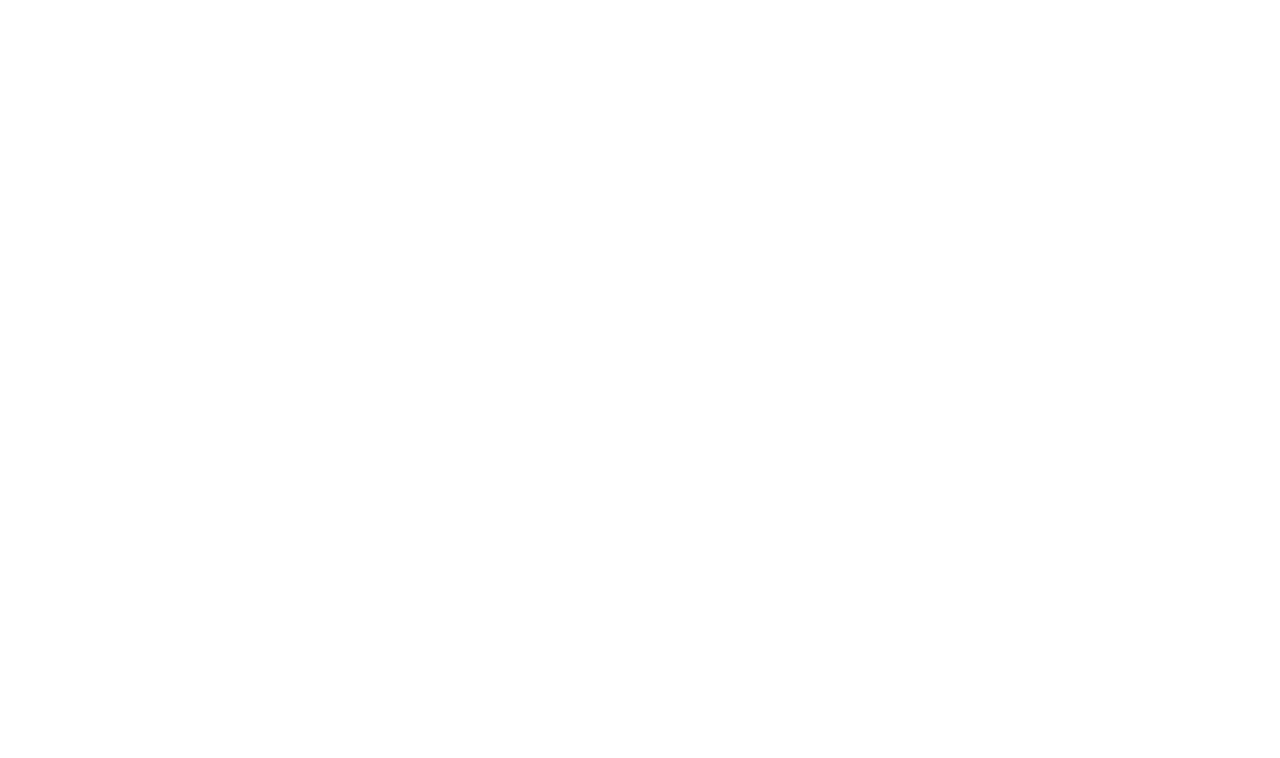
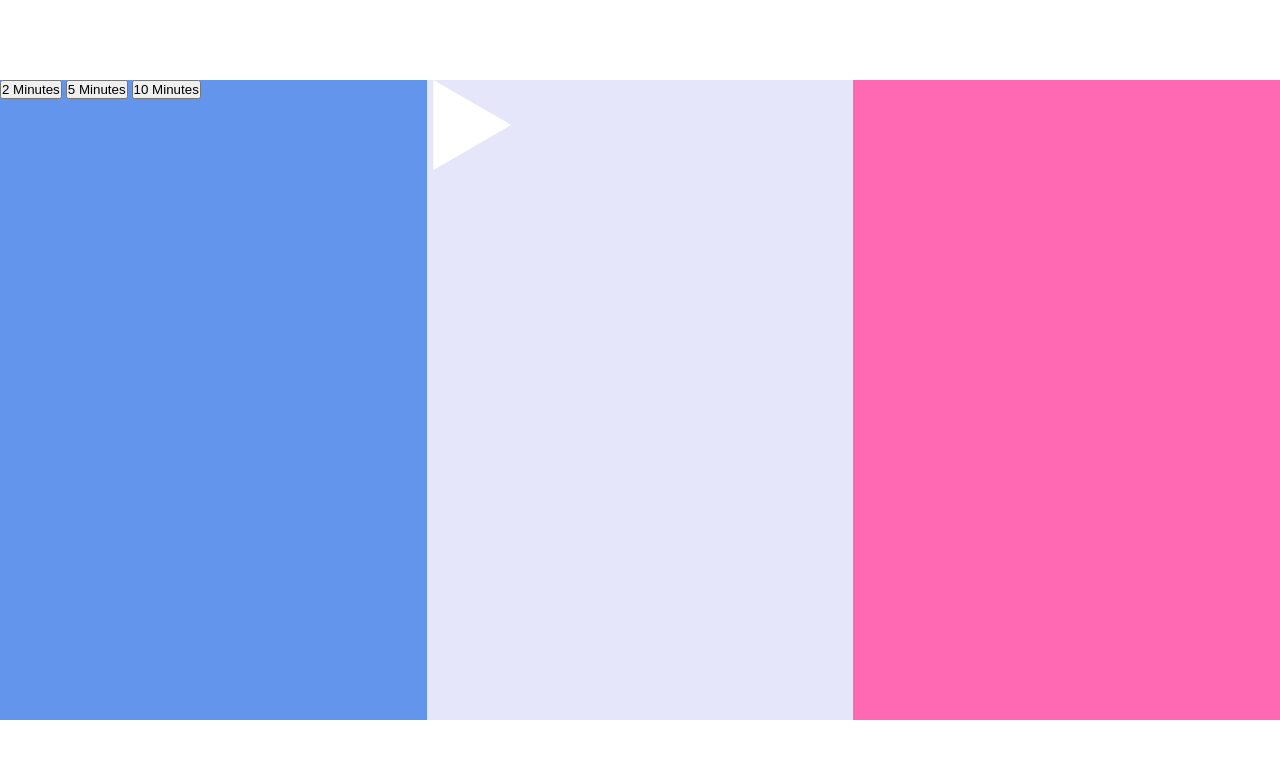
Before and after one commit to newedition994/meditation-js-app, a plain HTML site: page index.html in a window 1280 px wide. Drawn offline with Linux system fonts and the light colour scheme.

Commit message:
adding some basic styling and buttons for songs

```diff
--- a/index.html
+++ b/index.html
@@ -9,8 +9,17 @@
   </head>
   <body>
     <div class="app">
-      <div class="time-select"></div>
-      <div class="player-container"></div>
+      <div class="time-select">
+        <button data-time="120">2 Minutes</button>
+        <button data-time="300">5 Minutes</button>
+        <button data-time="600">10 Minutes</button>
+      </div>
+      <div class="player-container">
+        <audio class="song">
+          <source src="./sounds/rain.mp3" />
+        </audio>
+        <img src="./svg/play.svg" alt="play" />
+      </div>
       <div class="sound-picker"></div>
     </div>
 
--- a/style.css
+++ b/style.css
@@ -0,0 +1,31 @@
+* {
+  margin: 0;
+  padding: 0;
+  box-sizing: border-box;
+}
+
+.app {
+  height: 100vh;
+  display: flex;
+  justify-content: space-evenly;
+  align-items: center;
+}
+
+.time-select,
+.sound-picker,
+.player-container {
+  height: 80%;
+  flex: 1;
+}
+
+.player-container {
+  background: lavender;
+}
+
+.time-select {
+  background: cornflowerblue;
+}
+
+.sound-picker {
+  background: hotpink;
+}
```
